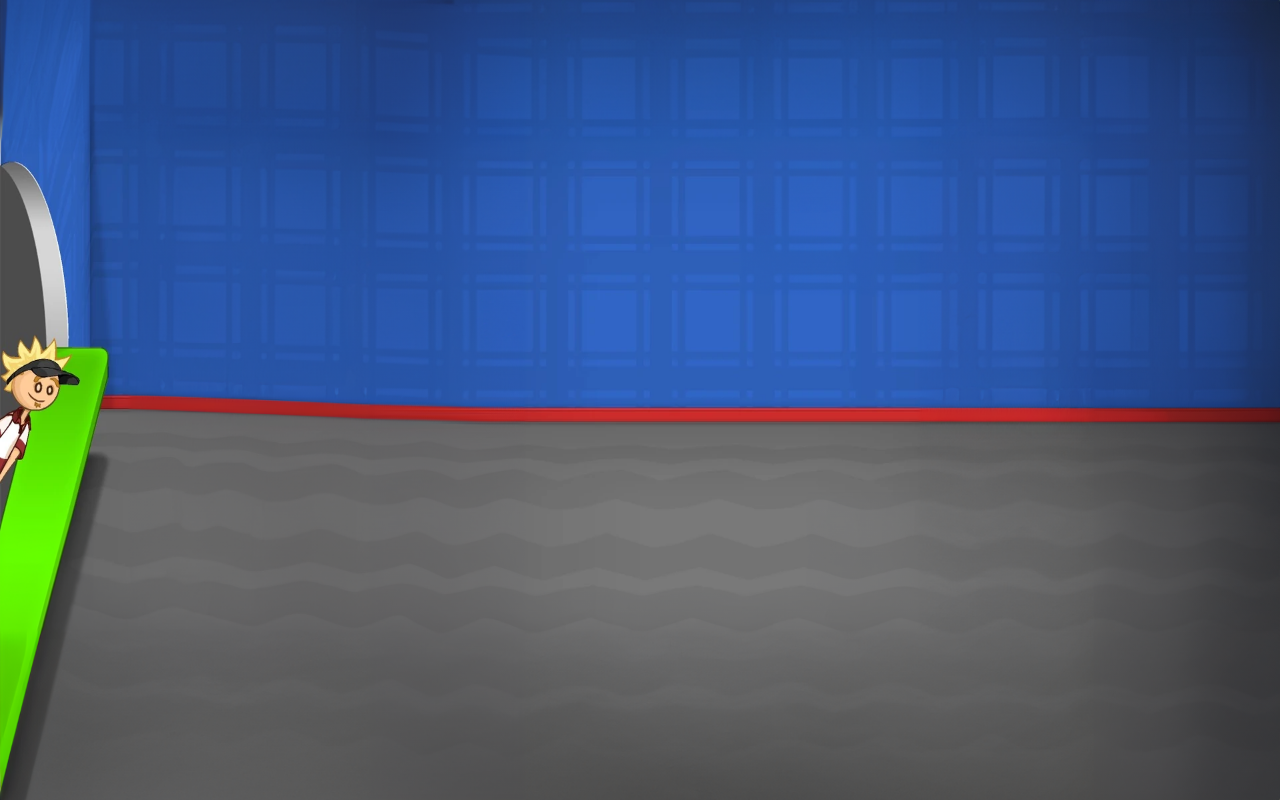
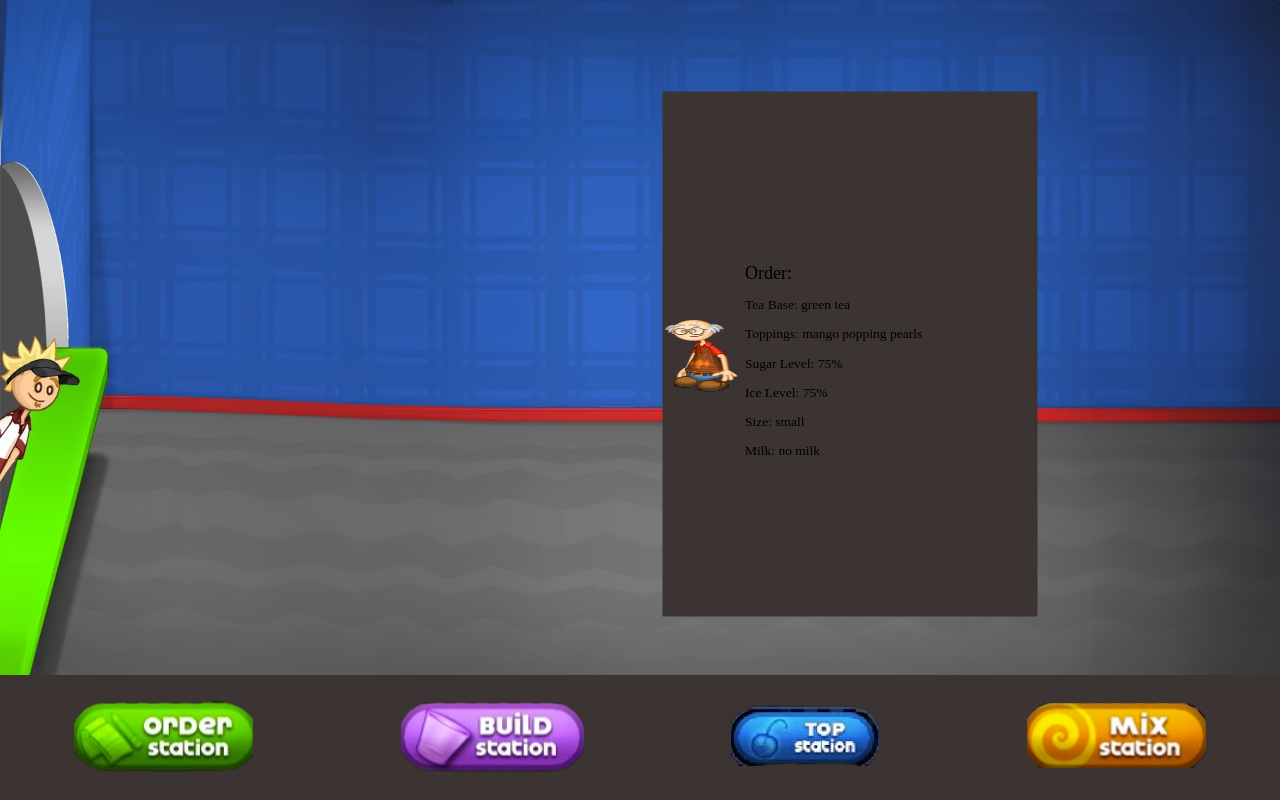
Before and after one commit to mmichaellll/papasboberia, a website built with Vite: page index.html in a window 1280 px wide. Built offline with nearby package versions, Linux system fonts and the light colour scheme.

Commit message:
fixed indent error

```diff
--- a/index.html
+++ b/index.html
@@ -1,6 +1,5 @@
 <!DOCTYPE html>
 <html lang="en">
-
   <head>
     <meta charset="UTF-8" />
     <meta name="viewport" content="width=device-width, initial-scale=1.0" />
@@ -15,17 +14,38 @@
     <canvas id="brewCanvas"></canvas>
     <canvas id="toppingsCanvas"></canvas>
     <canvas id="sealCanvas"></canvas>
-  <canvas id="customers"><canvas>
-
+    <canvas id="customers"></canvas>
     <div id="buttons">
-        <button id="order"><img class="menubutton" id="orderbutton" src="images/button/orderbutton.png" /></button>
-        <button id="brew"><img class="menubutton" id="brewbutton" src="images/button/brewbutton.png" /></button>
-        <button id="toppings"><img class="menubutton" id="topingbutton"
-            src="images/button/toppingbutton.png" /></button>
-        <button id="seal"><img class="menubutton" id="sealbutton" src="images/button/sealbutton.png" /></button>
+      <button id="order">
+        <img
+          class="menubutton"
+          id="orderbutton"
+          src="images/button/orderbutton.png"
+        />
+      </button>
+      <button id="brew">
+        <img
+          class="menubutton"
+          id="brewbutton"
+          src="images/button/brewbutton.png"
+        />
+      </button>
+      <button id="toppings">
+        <img
+          class="menubutton"
+          id="topingbutton"
+          src="images/button/toppingbutton.png"
+        />
+      </button>
+      <button id="seal">
+        <img
+          class="menubutton"
+          id="sealbutton"
+          src="images/button/sealbutton.png"
+        />
+      </button>
     </div>
-
+    <div id="orderticket"></div>
     <script src="script.js"></script>
   </body>
-
 </html>
--- a/script.js
+++ b/script.js
@@ -27,6 +27,8 @@ const wally = new Image();
 wally.src = "images/characters/wally.webp";
 
 let hasDrawn = false;
+
+const buttons = document.getElementById("buttons");
 
 // const menuButtons = docment.getElementById("buttons")
 
@@ -87,7 +89,6 @@ function sealSwitch() {
   drawSealScene();
 }
 
-const buttons = document.getElementById("buttons");
 buttons.style.display = "none";
 
 setTimeout(() => {
@@ -204,3 +205,23 @@ function generateCustomer() {
 
 let customer = generateCustomer();
 console.log(customer);
+
+let orderticket = document.getElementById("orderticket");
+
+orderticket.style.scale = "0.75";
+orderticket.style.transform = "translate(800px, -200px)";
+
+orderticket.innerHTML = `
+  <div style="display: flex; align-items: center;">
+    <img src="${customer.image}" alt="customer" style="width: 100px; height: 100px; margin-right: 10px;">
+    <div>
+      <p style="font-size: 24px; margin-bottom: 5px;">Order:</p>
+      <p style="font-size: 18px; margin-bottom: 5px;">Tea Base: ${customer.order.teabase}</p>
+      <p style="font-size: 18px; margin-bottom: 5px;">Toppings: ${customer.order.toppings}</p>
+      <p style="font-size: 18px; margin-bottom: 5px;">Sugar Level: ${customer.order.sugarlevel}</p>
+      <p style="font-size: 18px; margin-bottom: 5px;">Ice Level: ${customer.order.icelevel}</p>
+      <p style="font-size: 18px; margin-bottom: 5px;">Size: ${customer.order.size}</p>
+      <p style="font-size: 18px; margin-bottom: 5px;">Milk: ${customer.order.milk}</p>
+    </div>
+  </div>
+`;
--- a/style.css
+++ b/style.css
@@ -12,6 +12,15 @@ body, html {
   top: 0px;
   left: 0px;
 }
+#customers {
+  height: 100%;
+  width: 100%;
+  position: absolute;
+  top: 0px;
+  left: 0px;
+}
+
+
 
 #buttons {
   position: fixed;
@@ -37,3 +46,11 @@ box-shadow: 0px 0px 36px 12px rgba(211,224,13,0.37) inset;
 -webkit-box-shadow: 0px 0px 36px 12px rgba(211,224,13,0.37) inset;
 -moz-box-shadow: 0px 0px 36px 12px rgba(211,224,13,0.37) inset;
 }
+
+#orderticket {
+  display: flex;
+  width: 500px;
+  height: 700px;
+  background-color: #3c3432;
+  position: relative
+}
```
Lines whose indentation alone changed are shown as unchanged.
